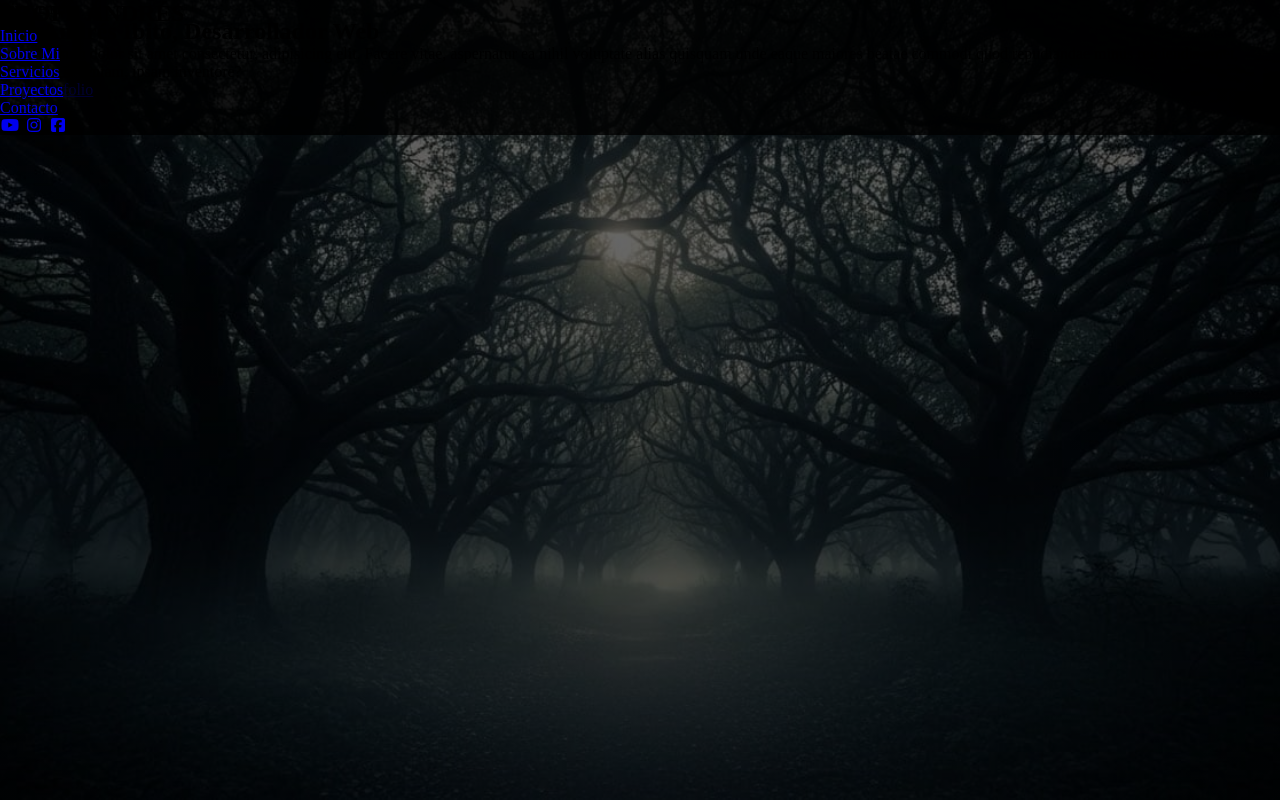
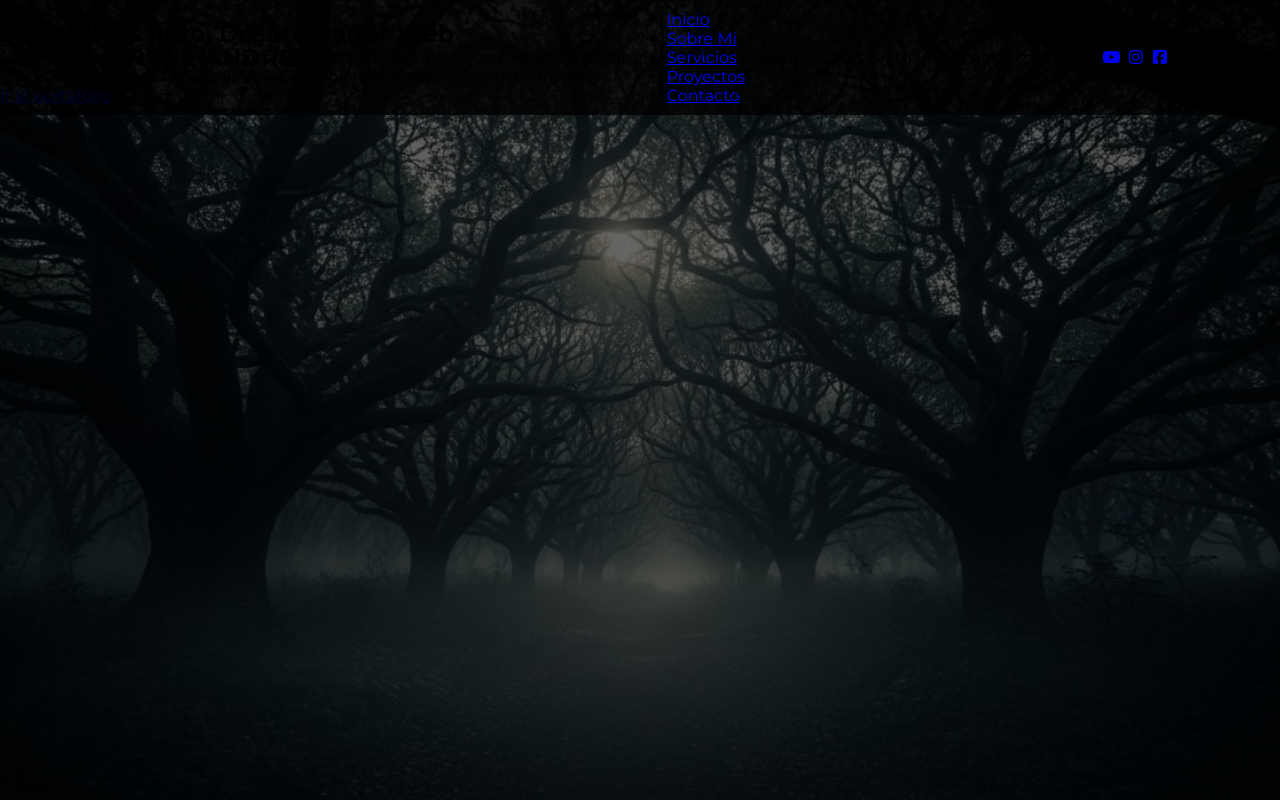
Before and after one commit to ProfeAndresIbito/PortafolioPersonal_10.1, a plain HTML site: page index.html in a window 1280 px wide. Drawn offline with Linux system fonts and the light colour scheme.

Commit message:
Update index.css

```diff
--- a/css/index.css
+++ b/css/index.css
@@ -1,7 +1,10 @@
+@import url('https://fonts.googleapis.com/css2?family=Montserrat:ital,wght@0,100..900;1,100..900&display=swap');
+
 *{
     margin: 0;
     padding: 0;
     box-sizing: border-box;
+    font-family: "Montserrat", sans-serif;
 }
 
 html{
@@ -15,7 +18,7 @@ html{
     height: 100vh;
 }
 
-section header{
+#inicio .contenido header{
     background-color: rgba(0, 0, 0, .8);
     position: fixed;
     width: 100%;
@@ -23,6 +26,15 @@ section header{
     top: 0;
 }
 
-section header div{
+#inicio .contenido header .contenido-header{
     max-width: 1100px;
+    margin: auto;
+    display: flex;
+    justify-content: space-between;
+    align-items: center;
+    padding: 10px 20px;
 }
+
+#inicio .contenido header .contenido-header h1{
+
+}
```
